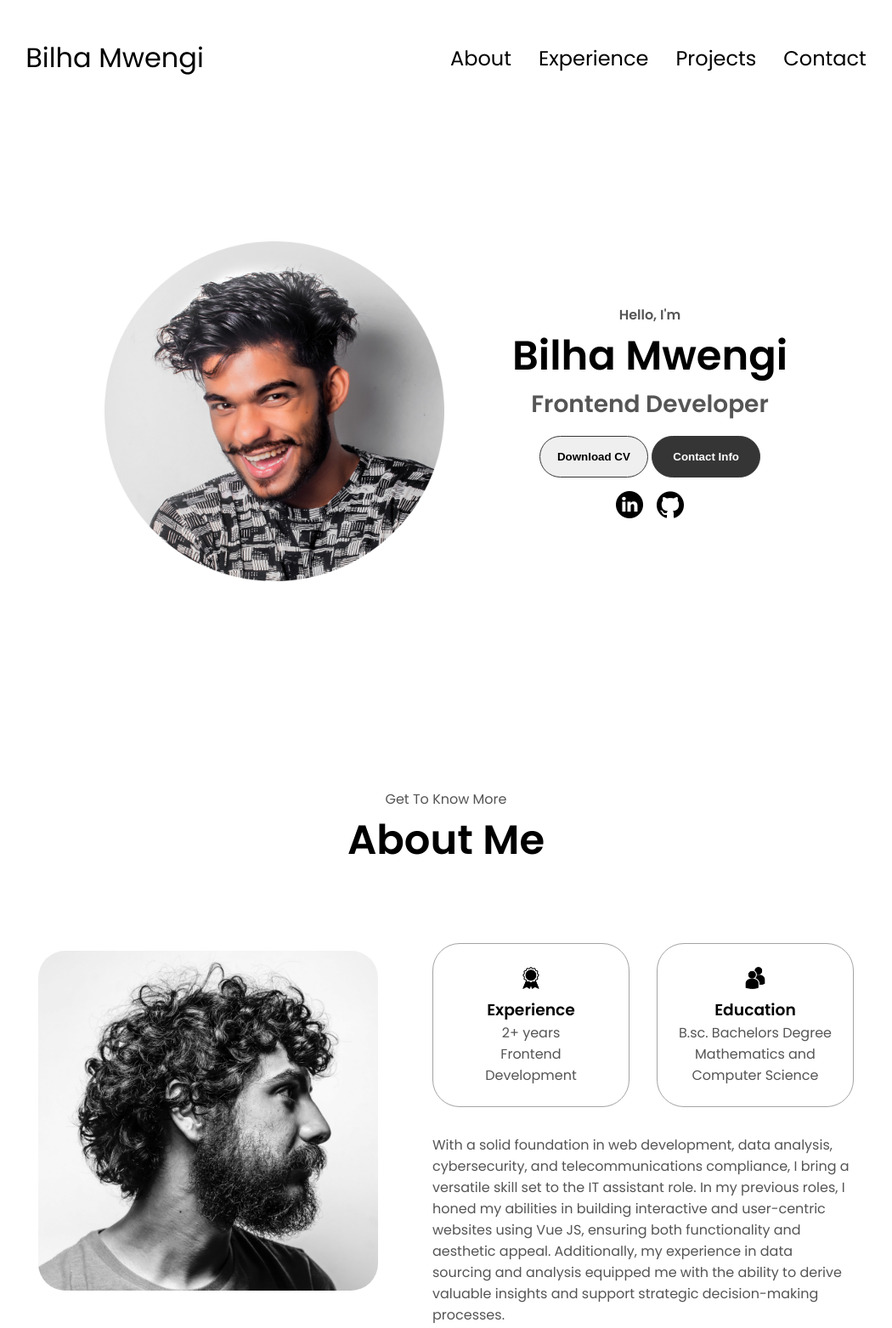
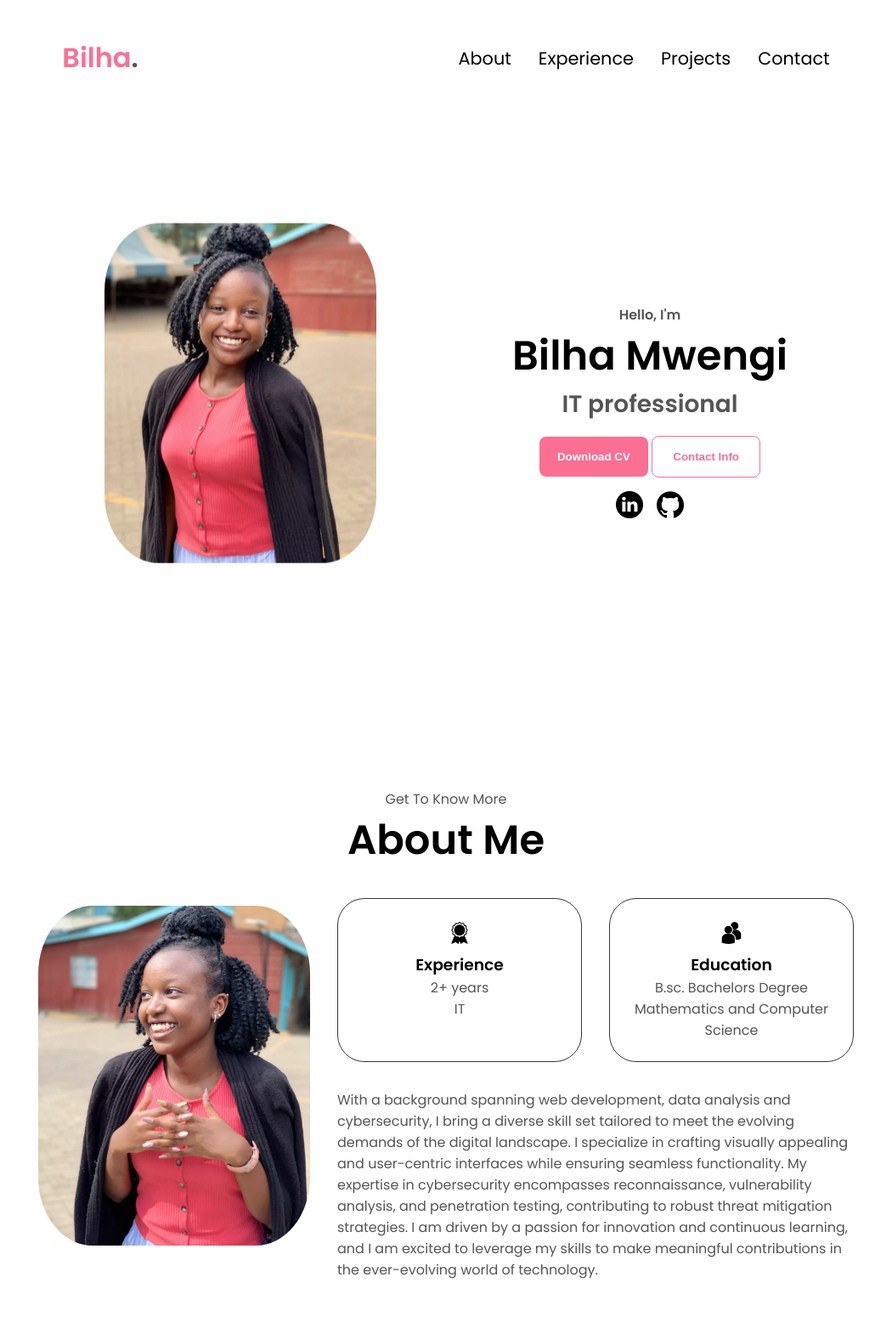
Before and after one commit to Bil-prog/Bilha-s-portfolio-, a plain HTML site: page index.html in a window 1280 px wide. Shown: the top 1563 px of the page at 85% size, without its empty margins (115-1165 px from the left). Drawn offline with nearby package versions, Linux system fonts and the light colour scheme.

Commit message:
fifth commit

```diff
--- a/index.html
+++ b/index.html
@@ -9,7 +9,7 @@
 </head>
 <body>
     <nav id="desktop-nav">
-        <div class="logo">Bilha Mwengi</div>
+        <div class="logo">Bilha<span style="color: rgb(85, 85, 85)">.</span></div>
         <div>
             <ul class="nav-links">
                 <li><a href="#about">About</a></li>
@@ -20,7 +20,7 @@
         </div>
     </nav>
     <nav id="hamburger-nav">
-        <div class="logo">Bilha Mwengi</div>
+        <div class="logo">Bilha<span style="color: rgb(85, 85, 85)">.</span></div>
         <div class="hamburger-menu">
             <div class="hamburger-icon" onclick="toggleMenu()">
                 <span></span>
@@ -37,15 +37,15 @@
     </nav>
     <section id="profile">
         <div class="section_pic-container">
-            <img src="./assets/profile-pic-2.png" alt="bilha's photo">
+            <img src="./assets/profile-pic.jpg" alt="bilha's photo" class="profilepic">
         </div>
         <div class="section_text">
             <p class="section_text_p1">Hello, I'm</p>
             <h1 class="title">Bilha Mwengi</h1>
-            <p class="section_text_p2">Frontend Developer</p>
+            <p class="section_text_p2">IT professional</p>
             <div class="btn-container">
-                <button class="btn btn-color-2" onclick="window.open('./assets/resume-example.pdf')">Download CV</button>
-                <button class="btn btn-color-1" onclick="location.href='./#contact'">Contact Info</button>
+                <button class="btn btn-color-1" onclick="window.open('./assets/resume-example.pdf')">Download CV</button>
+                <button class="btn btn-color-2" onclick="location.href='./#contact'">Contact Info</button>
             </div>
             <div id="socials-container">
                 <img src="./assets/linkedin.png" class="icon" alt="linkedinprofile" onclick="window.open('https://www.linkedin.com/in/bilha-mwengi/')">
@@ -58,16 +58,16 @@
         <h1 class="title">About Me</h1>
         <div class="section-container">
             <div class="section_pic-container abt-pic">
-                <img src="./assets/about-pic.png" alt="profile picture" class="about-pic">
+                <img src="./assets/profile-pic-2.jpg" alt="profile picture" class="about-pic">
             </div>
             <div class="about-details-container">
                 <div class="about-containers">
-                    <div class="details-container">
+                    <div class="details-container det-abt one">
                         <img src="./assets/experience.png" alt="experience icon" class="icon">
                         <h3>Experience</h3>
-                        <p>2+ years <br/> Frontend Development</p>
+                        <p>2+ years <br/> IT</p>
                     </div>
-                    <div class="details-container">
+                    <div class="details-container det-abt two">
                         <img src="./assets/education.png" alt="education icon" class="icon">
                         <h3>Education</h3>
                         <p>B.sc. Bachelors Degree<br/> Mathematics and Computer Science</p>
@@ -75,7 +75,7 @@
                 </div>
                 <div class="text-container">
                     <p>
-                        With a solid foundation in web development, data analysis, cybersecurity, and telecommunications compliance, I bring a versatile skill set to the IT assistant role. In my previous roles, I honed my abilities in building interactive and user-centric websites using Vue JS, ensuring both functionality and aesthetic appeal. Additionally, my experience in data sourcing and analysis equipped me with the ability to derive valuable insights and support strategic decision-making processes.
+                        With a background spanning web development, data analysis and cybersecurity, I bring a diverse skill set tailored to meet the evolving demands of the digital landscape. I specialize in crafting visually appealing and user-centric interfaces while ensuring seamless functionality. My expertise in cybersecurity encompasses reconnaissance, vulnerability analysis, and penetration testing, contributing to robust threat mitigation strategies. I am driven by a passion for innovation and continuous learning, and I am excited to leverage my skills to make meaningful contributions in the ever-evolving world of technology.
                     </p>
                 </div>
             </div>
@@ -201,6 +201,14 @@
         </div>
     </section>
     <footer>
+        <div style="position: relative;">
+        <!-- <div class="custom-shape-divider-bottom-1714986187">
+            <svg data-name="Layer 1" xmlns="http://www.w3.org/2000/svg" viewBox="0 0 1200 120" preserveAspectRatio="none">
+                <path d="M0,0V46.29c47.79,22.2,103.59,32.17,158,28,70.36-5.37,136.33-33.31,206.8-37.5C438.64,32.43,512.34,53.67,583,72.05c69.27,18,138.3,24.88,209.4,13.08,36.15-6,69.85-17.84,104.45-29.34C989.49,25,1113-14.29,1200,52.47V0Z" opacity=".25" class="shape-fill"></path>
+                <path d="M0,0V15.81C13,36.92,27.64,56.86,47.69,72.05,99.41,111.27,165,111,224.58,91.58c31.15-10.15,60.09-26.07,89.67-39.8,40.92-19,84.73-46,130.83-49.67,36.26-2.85,70.9,9.42,98.6,31.56,31.77,25.39,62.32,62,103.63,73,40.44,10.79,81.35-6.69,119.13-24.28s75.16-39,116.92-43.05c59.73-5.85,113.28,22.88,168.9,38.84,30.2,8.66,59,6.17,87.09-7.5,22.43-10.89,48-26.93,60.65-49.24V0Z" opacity=".5" class="shape-fill"></path>
+                <path d="M0,0V5.63C149.93,59,314.09,71.32,475.83,42.57c43-7.64,84.23-20.12,127.61-26.46,59-8.63,112.48,12.24,165.56,35.4C827.93,77.22,886,95.24,951.2,90c86.53-7,172.46-45.71,248.8-84.81V0Z" class="shape-fill"></path>
+            </svg>
+        </div> -->
         <nav>
             <div class="nav-links-container">
                 <ul class="nav-links">
@@ -212,7 +220,10 @@
             </div>
         </nav>
         <p>Copyright &#169; 2024 Bilha Mwengi. All rights reserved.</p>
+        </div>
     </footer>
+
+    <script src="https://unpkg.com/scrollreveal"></script>
     <script src="script.js"></script>
 </body>
 </html>
--- a/script.js
+++ b/script.js
@@ -4,3 +4,19 @@ function toggleMenu() {
     menu.classList.toggle("open")
     icon.classList.toggle("open")
 }
+const sr = ScrollReveal ({
+    distance: '40px',
+    duration: 2500,
+    reset: true
+})
+sr.reveal('.logo', {delay:200, origin: 'left'})
+sr.reveal('.nav-links', {delay:350, origin: 'top'})
+sr.reveal('.hamburger-icon', {delay:350, origin: 'right'})
+sr.reveal('.menu-links', {delay:350, origin: 'right'})
+sr.reveal('.profilepic', {delay:450, origin: 'left'})
+sr.reveal('.section_text', {delay:450, origin: 'right'})
+
+sr.reveal('.abt-pic', {delay:450, origin: 'left'})
+sr.reveal('.one', {delay:450, origin: 'right'})
+sr.reveal('.two', {delay:480, origin: 'right'})
+sr.reveal('.text-container', {delay:540, origin: 'right'})
--- a/style.css
+++ b/style.css
@@ -1,6 +1,7 @@
 /* General */
 
 @import url('https://fonts.googleapis.com/css2?family=Poppins:wght@300;400;500;600&display=swap');
+
 
 * {
     margin: 0;
@@ -33,7 +34,7 @@ nav {
 .nav-links {
     gap: 2rem;
     list-style: none;
-    font-size: 1.5rem;
+    font-size: 1.3rem;
 }
 a {
     color: #000;
@@ -41,13 +42,15 @@ a {
     text-decoration-color: white;
 }
 a:hover {
-    color: gray;
+    color: #fb6f92;
     text-decoration: underline;
     text-underline-offset: 1rem;
     text-decoration-color: rgb(181, 181, 181);
 }
 .logo {
     font-size: 2rem;
+    color: #fb6f92;
+    font-weight: bolder;
 }
 .logo:hover {
     cursor: default;
@@ -71,7 +74,7 @@ a:hover {
 .hamburger-icon span {
     width: 100%;
     height: 2px;
-    background-color: #000;
+    background-color: #fb6f92;
     transition: all 0.3 ease-in-out;
 }
 .menu-links {
@@ -79,19 +82,25 @@ a:hover {
     top: 100%;
     right: 0;
     background-color: white;
-    width: fit-content;
+    width: 200px;
     max-height: 0;
     overflow: hidden;
     transition: all 0.3 ease-in-out;
+    height: 36vh;
+    opacity: 0.9;
+    box-shadow: 0 4px 8px 0 rgba(0, 0, 0, 0.2), 0 6px 20px 0 rgba(0, 0, 0, 0.19);
 }
 .menu-links a {
     display: block;
     padding: 10px;
     text-align: center;
-    font-size: 1.5rem;
+    font-size: 1.2rem;
     color: #000;
     text-decoration: none;
-    transition: all 0.3 ease-in-out;
+    transition: all 0.4s ease-in-out;
+}
+.menu-links a:hover {
+    color: #fb6f92;
 }
 .menu-links li {
     list-style: none;
@@ -137,6 +146,23 @@ section {
     gap: 5rem;
     height: 80vh;
 }
+.profilepic{
+    border-radius: 20%;
+    animation: imgg 3s ease-in-out infinite;
+    animation-delay: 2s;
+}
+@keyframes imgg {
+    0%{
+        transform: translateY(0);
+    }
+    50%{
+        transform: translateY(-22px);
+    }
+    100%{
+        transform: translateY(0);
+    }
+
+}
 .section_pic-container {
     display: flex;
     height: 400px;
@@ -172,6 +198,10 @@ section {
 .icon {
     cursor: pointer;
     height: 2rem;
+    transition: 0.5s;
+}
+.icon:hover{
+    transform: translateY(-10px);
 }
 
 /* buttons */
@@ -180,20 +210,29 @@ section {
     transition: all 300ms ease;
     padding: 1rem;
     width: 8rem;
-    border-radius: 2rem;
+    border-radius: 0.5rem;
 }
-.btn-color-1, .btn-color-2 {
-    border: rgb(53, 53, 53) 0.1rem solid;
+.btn:hover {
+    transform: translateY(-5px);
+}
+.btn-color-2 {
+    border: #fb6f92 0.1rem solid;
+    background: white;
+    color: #fb6f92;
+}
+.btn-color-1 {
+    border: none;
 }
 .btn-color-1:hover, .btn-color-2:hover {
     cursor: pointer;
+    transition: ease-out 0.5s;
 }
 .btn-color-1, .btn-color-2:hover {
-    background: rgb(53, 53, 53);
+    background: #fb6f92;
     color: white;
 }
 .btn-color-1:hover {
-    background: rgb(0, 0, 0);
+    background: #ef91a8;
 }
 .btn-color-2:hover {
     border: rgb(255, 255, 255) 0.1rem solid;
@@ -219,7 +258,7 @@ section {
     display: flex;
 }
 .about-pic {
-    border-radius: 2rem;
+    border-radius: 20%;
 }
 .arrow {
     position: absolute;
@@ -231,13 +270,18 @@ section {
     flex: 1;
     background: white;
     border-radius: 2rem;
-    border: rgb(53, 53, 53) 0.1rem solid;
+    /* border: rgb(53, 53, 53) 0.1rem solid; */
     border-color: rgb(163, 163, 163);
     text-align: center;
+    box-shadow: 0 4px 8px 0 rgba(0, 0, 0, 0.2), 0 6px 20px 0 rgba(0, 0, 0, 0.19);
+}
+.det-abt {
+    border: rgb(53, 53, 53) 0.1rem solid;
+    box-shadow: none;
 }
 .section-container {
-    gap: 4rem;
-    height: 80%;
+    gap: 2rem;
+    /* height: 80%; */
 }
 .section_pic-container {
     height: 400px;
@@ -335,7 +379,8 @@ article .icon {
 /* Footer */
 footer{
     height: 26vh;
-    margin: 0 1rem;
+    position: relative;
+    background: #fb6f92;
 }
 footer p{
     text-align: center;
```
Also changed, not shown: assets/profile-pic-2.jpg (added), assets/profile-pic.jpg (added).
